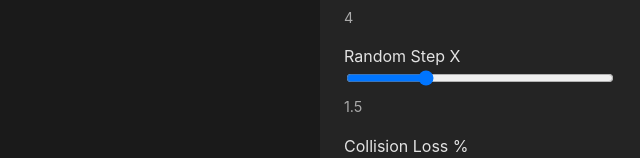
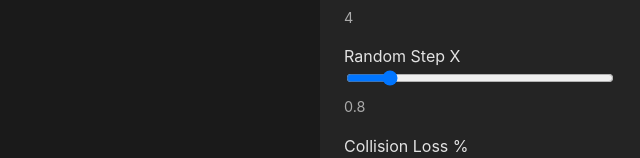
Before and after one commit to gigagiova/emergent-life, a React (Vite) app: page / in a window 1280 px wide. Shown: the part 483-641 px from the top of the page, without its empty margins (640-1280 px from the left). Built offline with nearby package versions, Linux system fonts and the light colour scheme.

Commit message:
feat: add reaction distance parameter and update simulation logic for reactions

```diff
--- a/src/App.tsx
+++ b/src/App.tsx
@@ -175,6 +175,18 @@ function Controls() {
       parser: parseInt,
       section: 'Physics'
     }
+    ,
+    // Reactions section
+    {
+      key: 'reactionDistanceInR',
+      label: 'Reaction Distance (r)',
+      min: 1,
+      max: 6,
+      step: 1,
+      formatter: (value) => value.toString() + ' r',
+      parser: parseInt,
+      section: 'Reactions'
+    }
   ];
 
   // Group controls by section
--- a/src/simulation/simulation.ts
+++ b/src/simulation/simulation.ts
@@ -323,7 +323,7 @@ export class Simulation {
         const p2 = activeParticles[j];
 
         const dist = Math.hypot(p1.x - p2.x, p1.y - p2.y);
-        const reactionRadius = this.params.particleRadius * 2;
+        const reactionRadius = this.params.particleRadius * this.params.reactionDistanceInR;
         if (dist < reactionRadius) {
           // Find a nearby energy particle to power the reaction
           for (const energy of activeEnergy) {
--- a/src/simulation/types.ts
+++ b/src/simulation/types.ts
@@ -56,6 +56,7 @@ export interface SimulationParams {
   randomStepMagnitudeX: number; // Magnitude of random step per tick
   collisionEnergyLossPct: number; // Percentage energy loss in non-binder collisions
   binderForceUnitDistanceInR: number; // N radii distance where binder force equals X
+  reactionDistanceInR: number; // Distance in radii where reactions can occur
 
   // Lifespan
   particleLifespan: number; // In simulation steps
--- a/src/store/simulationStore.ts
+++ b/src/store/simulationStore.ts
@@ -47,12 +47,13 @@ const defaultParams: SimulationParams = {
 
   // Simplified physics parameters
   particleRadius: 4,
-  randomStepMagnitudeX: 1.5,
+  randomStepMagnitudeX: 0.8,
   collisionEnergyLossPct: 20,
   binderForceUnitDistanceInR: 4,
+  reactionDistanceInR: 4,
 
   // Lifespan
-  particleLifespan: 600
+  particleLifespan: 1200
 }
 
 export const useSimulationStore = create<SimulationStore>((set, get) => ({
```
